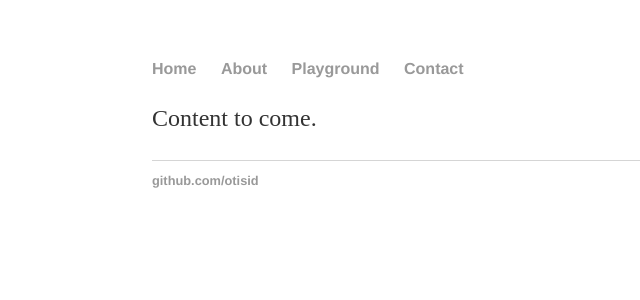
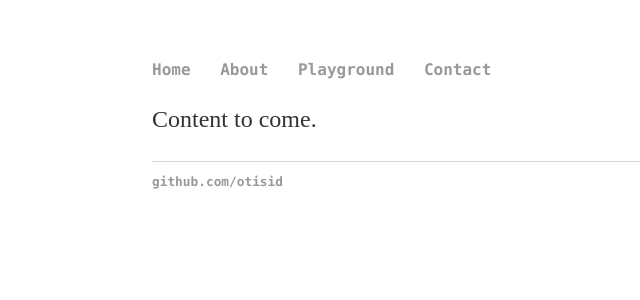
Before and after one commit to otisid/otisid.github.io, a Jekyll site: the page built from index.html, in a window 1280 px wide. Shown: the top 300 px of the page, without its empty margins (40-680 px from the left). Built offline with Jekyll 4.4.1, drawn with Linux system fonts in a browser that asks for light colours.

Commit message:
Update main.css

```diff
--- a/css/main.css
+++ b/css/main.css
@@ -3,7 +3,7 @@ body {
     width: 70%;
 }
 nav ul, footer ul {
-    font-family:'Helvetica', 'Arial', 'Sans-Serif';
+    font-family: "Lucida Console", Monaco, monospace;
     padding: 0px;
     list-style: none;
     font-weight: bold;
```
